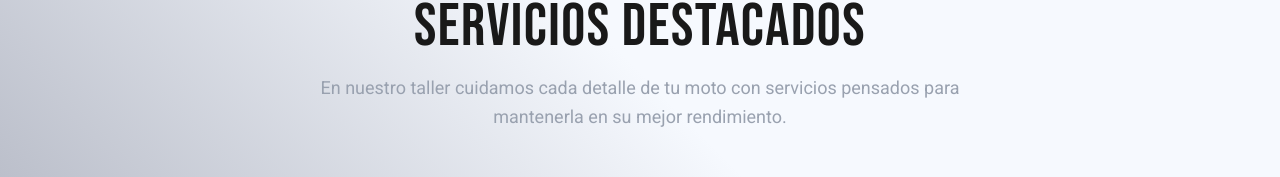
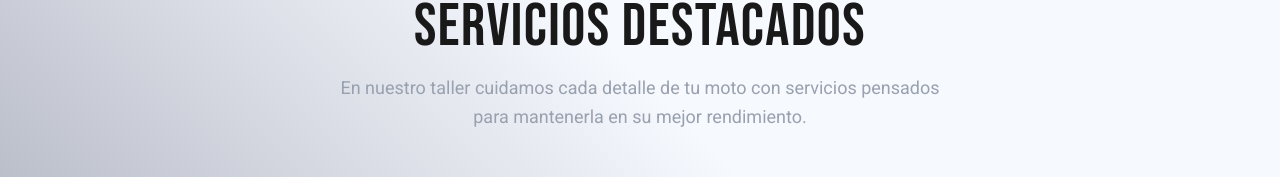
Before and after one commit to javieruncos/Motomecanica, a React (Vite) app: page / in a window 1280 px wide. Shown: the part 2198-2375 px from the top of the page. Built offline with nearby package versions, Linux system fonts and the light colour scheme.

Commit message:
agregamos ultimos detalles a los titulos

```diff
--- a/src/components/sections/BannerServicio.jsx
+++ b/src/components/sections/BannerServicio.jsx
@@ -1,5 +1,6 @@
 import React from "react";
 import { motion } from "framer-motion";
+import mecanico from "../../assets/img/mecanicoPage.jpg";
 
 const BannerServicio = () => {
   const servicios = [
@@ -74,7 +75,7 @@ const BannerServicio = () => {
         >
           <div className="rounded-2xl overflow-hidden shadow-2xl">
             <img
-              src="https://media.istockphoto.com/id/2083542243/es/foto/mec%C3%A1nico-revisando-el-motor-de-una-motocicleta-en-un-taller-de-reparaci%C3%B3n.jpg?b=1&s=612x612&w=0&k=20&c=ImiPAgk7AVhKVggmLB6ANPF-lQjJ9L4-kokyV3Jbkj8="
+              src={mecanico}
               alt="mecánico revisando moto"
               className="object-cover w-full h-[500px]"
             />
--- a/src/components/sections/ServiciosCards.jsx
+++ b/src/components/sections/ServiciosCards.jsx
@@ -54,7 +54,7 @@ const ServiciosCards = () => {
           whileInView={{ opacity: 1, y: 0 }}
           transition={{ duration: 0.6 }}
           viewport={{ once: true }}
-          className="text-gray-400 text-base md:text-lg mt-4 max-w-2xl mx-auto leading-relaxed"
+          className="text-gray-400 text-base md:text-lg mt-4 max-w-2xl mx-auto leading-relaxed px-5"
         >
           En nuestro taller cuidamos cada detalle de tu moto con servicios
           pensados para mantenerla en su mejor rendimiento.
```
